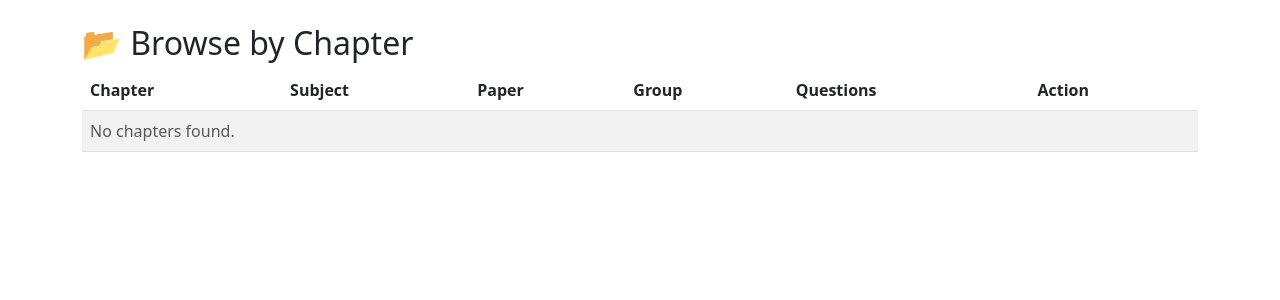
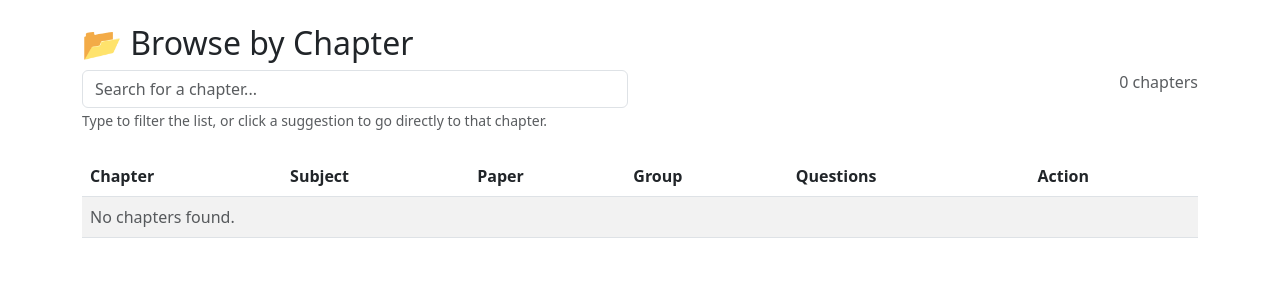
Before and after one commit to blee-design/lecture-manager, a Flask app: template templates/browse_chapters.html in a window 1280 px wide. Shown: the part 56-356 px from the top of the page. Run offline with Flask 3, Linux system fonts and the light colour scheme; the template is opened without the code that fills it, so the values that code supplies are empty; some libraries are stand-ins or nearby versions.

```diff
--- a/lecture_manager/question_bank.py
+++ b/lecture_manager/question_bank.py
@@ -982,8 +982,6 @@ def import_questions_json():
     print_colored(f"[✓] Import complete: {added} added, {updated} updated, {skipped} skipped.", COLORS.GREEN)
 
 # ---------- Chapter browsing ----------
-# ---------- Chapter browsing ----------
-
 def get_distinct_chapters():
     """Return a list of distinct chapter strings from the questions table."""
     conn = get_connection()
@@ -1010,3 +1008,17 @@ def get_questions_by_chapter(chapter_code):
     cursor.close()
     conn.close()
     return rows
+
+def get_distinct_chapters_like(search_term):
+    """Return distinct chapter strings that contain the search term."""
+    conn = get_connection()
+    cursor = conn.cursor()
+    like = f"%{search_term}%"
+    cursor.execute(
+        "SELECT DISTINCT chapter FROM questions WHERE chapter LIKE %s ORDER BY chapter LIMIT 10",
+        (like,)
+    )
+    rows = cursor.fetchall()
+    cursor.close()
+    conn.close()
+    return [row[0] for row in rows]
--- a/lecture_manager/web.py
+++ b/lecture_manager/web.py
@@ -607,5 +607,15 @@ def questions_by_chapter(chapter_code):
                            grouped=grouped,
                            chapter_code=chapter_code)
 
+@app.route('/question/chapter/suggestions')
+def chapter_suggestions():
+    """Return JSON suggestions for chapter autocomplete."""
+    query = request.args.get('q', '').strip()
+    if len(query) < 2:
+        return jsonify([])
+    from .question_bank import get_distinct_chapters_like
+    suggestions = get_distinct_chapters_like(query)
+    return jsonify(suggestions)
+
 def run_web_server(host='127.0.0.1', port=5000):
     app.run(host=host, port=port, debug=False, threaded=True)
--- a/templates/browse_chapters.html
+++ b/templates/browse_chapters.html
@@ -1,10 +1,25 @@
 {% extends "base.html" %}
 {% block content %}
 <h2>📂 Browse by Chapter</h2>
+
+<!-- Search box with autocomplete -->
+<div class="row mb-4">
+  <div class="col-md-6">
+    <div style="position: relative;">
+      <input type="text" id="chapter-search" class="form-control" placeholder="Search for a chapter..." autocomplete="off">
+      <div id="suggestions" class="list-group" style="position: absolute; z-index: 1000; width: 100%; max-height: 200px; overflow-y: auto; display: none;"></div>
+    </div>
+    <small class="text-muted">Type to filter the list, or click a suggestion to go directly to that chapter.</small>
+  </div>
+  <div class="col-md-6 text-end">
+    <span class="text-muted">{{ chapters|length }} chapters</span>
+  </div>
+</div>
+
 <div class="row">
   <div class="col">
     <div class="table-responsive">
-      <table class="table table-striped table-hover">
+      <table class="table table-striped table-hover" id="chapter-table">
         <thead>
           <tr>
             <th>Chapter</th>
@@ -17,7 +32,7 @@
         </thead>
         <tbody>
           {% for ch in chapters %}
-          <tr>
+          <tr data-chapter="{{ ch.name }}">
             <td>{{ ch.name }}</td>
             <td>{{ ch.subject }}</td>
             <td>{{ ch.paper }}</td>
@@ -37,4 +52,94 @@
     </div>
   </div>
 </div>
+
+<script>
+  const searchInput = document.getElementById('chapter-search');
+  const suggestionsBox = document.getElementById('suggestions');
+  const tableRows = document.querySelectorAll('#chapter-table tbody tr');
+
+  // Function to filter table rows
+  function filterTable(query) {
+    const q = query.toLowerCase().trim();
+    let hasVisible = false;
+    tableRows.forEach(row => {
+      const chapterCell = row.cells[0];
+      if (chapterCell) {
+        const text = chapterCell.textContent.trim().toLowerCase();
+        if (text.includes(q)) {
+          row.style.display = '';
+          hasVisible = true;
+        } else {
+          row.style.display = 'none';
+        }
+      }
+    });
+
+    // Handle "no results" message
+    let noResults = document.getElementById('no-results');
+    if (!hasVisible && q.length > 0) {
+      if (!noResults) {
+        const tbody = document.querySelector('#chapter-table tbody');
+        const tr = document.createElement('tr');
+        tr.id = 'no-results';
+        tr.innerHTML = `<td colspan="6" class="text-center text-muted">No chapters match your search.</td>`;
+        tbody.appendChild(tr);
+      } else {
+        noResults.style.display = '';
+      }
+    } else if (noResults) {
+      noResults.style.display = 'none';
+    }
+  }
+
+  // Live filter as user types
+  searchInput.addEventListener('input', function() {
+    const query = this.value.trim();
+    filterTable(query);
+
+    // Fetch suggestions for autocomplete
+    if (query.length >= 2) {
+      fetch('/question/chapter/suggestions?q=' + encodeURIComponent(query))
+        .then(response => response.json())
+        .then(data => {
+          suggestionsBox.innerHTML = '';
+          if (data.length === 0) {
+            suggestionsBox.style.display = 'none';
+            return;
+          }
+          data.forEach(item => {
+            const div = document.createElement('div');
+            div.className = 'list-group-item list-group-item-action';
+            div.textContent = item;
+            div.style.cursor = 'pointer';
+            div.addEventListener('click', function() {
+              // Redirect to the chapter view
+              window.location.href = '/questions/chapter/' + encodeURIComponent(this.textContent);
+            });
+            suggestionsBox.appendChild(div);
+          });
+          suggestionsBox.style.display = 'block';
+        });
+    } else {
+      suggestionsBox.style.display = 'none';
+    }
+  });
+
+  // Hide suggestions when clicking outside
+  document.addEventListener('click', function(e) {
+    if (!suggestionsBox.contains(e.target) && e.target !== searchInput) {
+      suggestionsBox.style.display = 'none';
+    }
+  });
+
+  // Press Enter to go to the first suggestion
+  searchInput.addEventListener('keydown', function(e) {
+    if (e.key === 'Enter') {
+      const firstSuggestion = suggestionsBox.querySelector('.list-group-item');
+      if (firstSuggestion) {
+        window.location.href = '/questions/chapter/' + encodeURIComponent(firstSuggestion.textContent);
+      }
+    }
+  });
+</script>
 {% endblock %}
```
